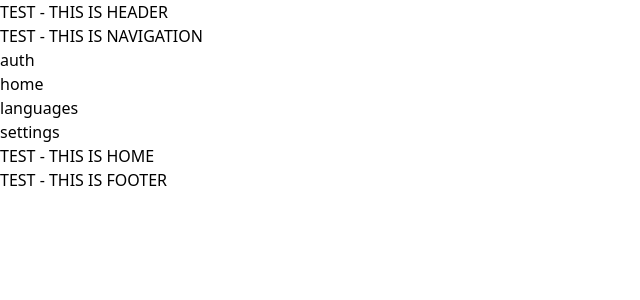
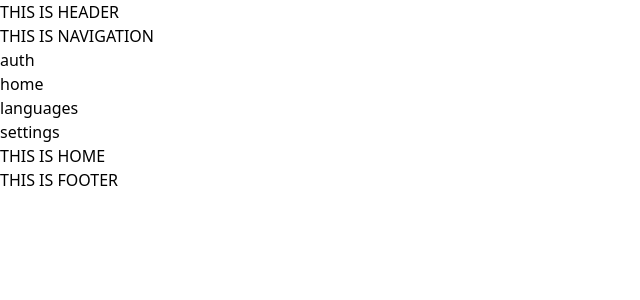
Before and after one commit to JosephDSmith/FFGP, a React (Create React App) app in the folder client/: page /home in a window 1280 px wide. Shown: the top 300 px of the page, without its empty margins (0-640 px from the left). Built offline with nearby package versions, Linux system fonts and the light colour scheme; the HTML template or start-up script is replaced by a standard one.

Commit message:
remove test

```diff
--- a/client/src/components/Footer/Footer.tsx
+++ b/client/src/components/Footer/Footer.tsx
@@ -9,7 +9,7 @@ const Footer: React.FC<FooterProps> = (props) => {
   return (
     <footer className="footer">
       {/* Footer content goes here */}
-      <h1>TEST - THIS IS FOOTER </h1>
+      <h1>THIS IS FOOTER </h1>
     </footer>
   );
 };
--- a/client/src/components/Header/Header.tsx
+++ b/client/src/components/Header/Header.tsx
@@ -10,7 +10,7 @@ const Header: React.FC<HeaderProps> = (props) => {
   return (
     <header className="header">
       {/* Header content goes here */}
-      <h1>TEST - THIS IS HEADER </h1>
+      <h1>THIS IS HEADER </h1>
       <Navigation />
     </header>
   );
--- a/client/src/components/Navigation/Navigation.tsx
+++ b/client/src/components/Navigation/Navigation.tsx
@@ -10,7 +10,7 @@ const Navigation: React.FC<NavigationProps> = (props) => {
   return (
     <div className="navigation">
       {/* Navigation content goes here */}
-      <h1>TEST - THIS IS NAVIGATION </h1>
+      <h1>THIS IS NAVIGATION </h1>
         <Link to="/">auth</Link><br/>
         <Link to="/home">home</Link><br/>
         <Link to="/languages">languages</Link><br/>
--- a/client/src/pages/Auth/Authorization.tsx
+++ b/client/src/pages/Auth/Authorization.tsx
@@ -9,7 +9,7 @@ const Authorization: React.FC<AuthorizationProps> = (props) => {
   return (
     <div className="authorization">
       {/* Authorization content goes here */}
-      <h1>TEST - THIS IS AUTH </h1>
+      <h1>THIS IS AUTH </h1>
     </div>
   );
 };
--- a/client/src/pages/Home/Home.tsx
+++ b/client/src/pages/Home/Home.tsx
@@ -9,7 +9,7 @@ const Home: React.FC<HomeProps> = (props) => {
   return (
     <div className="home">
       {/* Home content goes here */}
-      <h1>TEST - THIS IS HOME </h1>
+      <h1>THIS IS HOME </h1>
     </div>
   );
 };
--- a/client/src/pages/Languages/Languages.tsx
+++ b/client/src/pages/Languages/Languages.tsx
@@ -9,7 +9,7 @@ const Languages: React.FC<LanguagesProps> = (props) => {
   return (
     <div className="languages">
       {/* Languages content goes here */}
-      <h1>TEST - THIS IS LANGUAGES </h1>
+      <h1>THIS IS LANGUAGES </h1>
     </div>
   );
 };
--- a/client/src/pages/Settings/Settings.tsx
+++ b/client/src/pages/Settings/Settings.tsx
@@ -9,7 +9,7 @@ const Settings: React.FC<SettingsProps> = (props) => {
   return (
     <div className="settings">
       {/* Settings content goes here */}
-      <h1>TEST - THIS IS SETTINGS </h1>
+      <h1>THIS IS SETTINGS </h1>
     </div>
   );
 };
```
